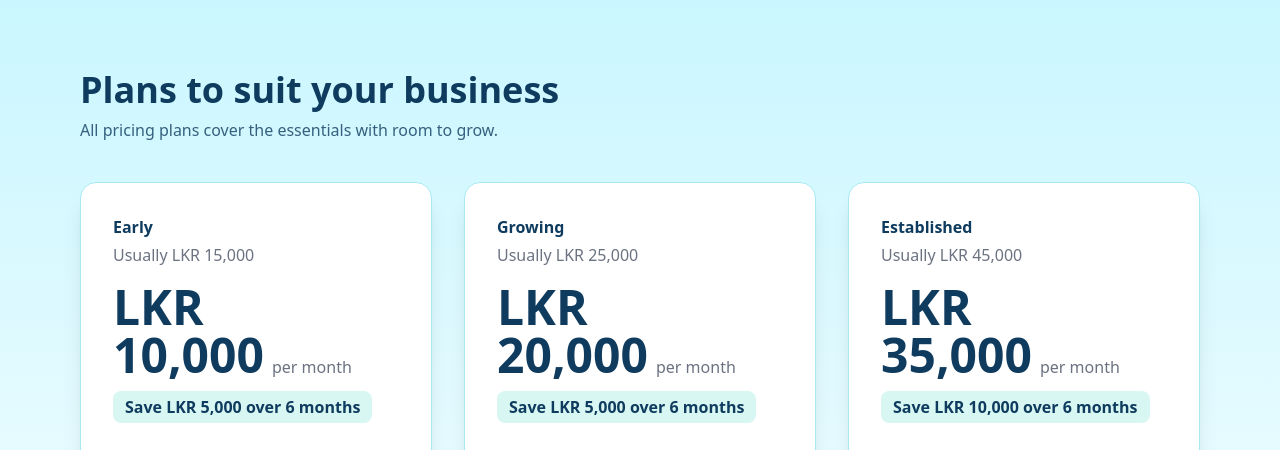
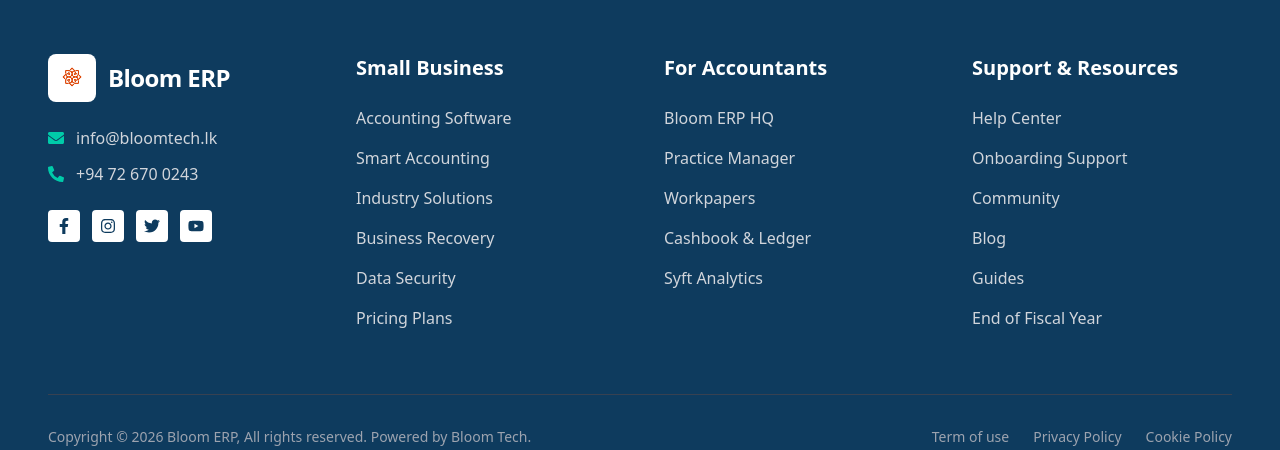
Before and after one commit to bloomtechmain/Bloom_Audit_Website, a React (Vite) app in the folder frontend/: page /small-business/accounting-software in a window 1280 px wide. Shown: the part 2350-2800 px from the top of the page. Built offline with nearby package versions, Linux system fonts and the light colour scheme.

Commit message:
pricing updates

```diff
--- a/frontend/src/pages/AccountingSoftware.jsx
+++ b/frontend/src/pages/AccountingSoftware.jsx
@@ -233,54 +233,7 @@
         </div>
       </section>
 
-      <section className="px-6 md:px-12 lg:px-20 py-24 bg-gradient-to-b from-[#c8f6ff] to-white">
-        <div className="max-w-6xl mx-auto">
-          <h3 className="text-3xl md:text-4xl font-extrabold text-[#0e3b5e]">Plans to suit your business</h3>
-          <p className="text-[#0e3b5e]/80 mt-2">All pricing plans cover the essentials with room to grow.</p>
-          <div className="grid grid-cols-1 md:grid-cols-3 gap-8 mt-10">
-            {[
-              { name: 'Early', usual: 15000, price: 10000, save: 5000, desc: 'Track cash flow with the essentials.' },
-              { name: 'Growing', usual: 25000, price: 20000, save: 5000, desc: 'Automate tasks and access dashboards.' },
-              { name: 'Established', usual: 45000, price: 35000, save: 10000, desc: 'Advanced tools and analytics.' },
-            ].map((p, i) => (
-              <motion.div
-                key={i}
-                initial={{ opacity: 0, y: 30 }}
-                whileInView={{ opacity: 1, y: 0 }}
-                viewport={{ once: true }}
-                transition={{ delay: i * 0.1, duration: 0.5 }}
-                whileHover={{ y: -10, scale: 1.02 }}
-                className="bg-white rounded-2xl shadow-xl p-8 border border-[#a7e9f3] transition-transform"
-              >
-                <div className="text-[#0e3b5e] font-bold">{p.name}</div>
-                <div className="text-gray-500 mt-1">Usually LKR {p.usual.toLocaleString()}</div>
-                <div className="mt-4 text-[#0e3b5e]">
-                  <span className="text-5xl font-extrabold">LKR {p.price.toLocaleString()}</span>
-                  <span className="ml-2 text-gray-500 font-medium">per month</span>
-                </div>
-                <div className="mt-3 inline-block bg-[#00cba9]/15 text-[#0e3b5e] font-semibold px-3 py-1 rounded-lg">
-                  Save LKR {p.save.toLocaleString()} over 6 months
-                </div>
-                <p className="mt-6 text-gray-600">{p.desc}</p>
-                <Link
-                  to="/register"
-                  className="mt-8 w-full inline-flex items-center justify-center gap-2 bg-[#00cba9] hover:bg-[#00b596] text-white font-bold px-6 py-3 rounded-lg transition-all hover:-translate-y-0.5"
-                >
-                  Get started <FaArrowRight />
-                </Link>
-                <Link to="/small-business/pricing" className="mt-4 block text-[#0e3b5e] font-bold underline text-center">
-                  Learn more
-                </Link>
-              </motion.div>
-            ))}
-          </div>
-          <div className="flex flex-col md:flex-row gap-4 justify-center mt-16">
-            <Link to="/register" className="bg-[#00cba9] hover:bg-[#00b596] text-white font-bold py-4 px-10 rounded-full text-lg shadow-xl hover:shadow-2xl transition-all hover:-translate-y-1">
-              Get started
-            </Link>
-          </div>
-        </div>
-      </section>
+
       <Footer />
     </div>
   )
```
